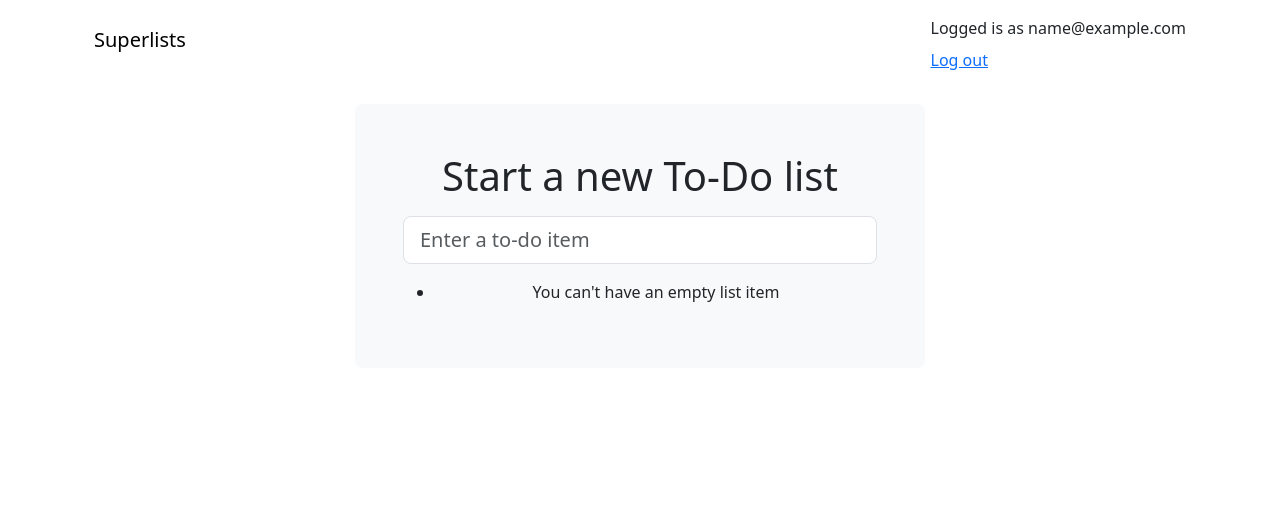
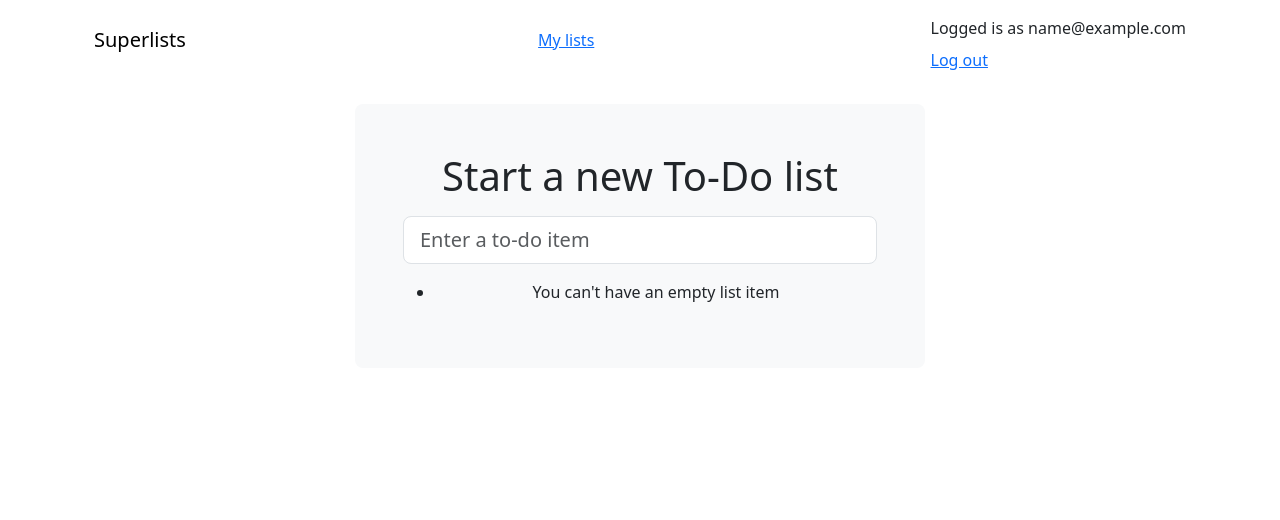
Before and after one commit to n-freman/tdd-with-python, a Django app: page /lists/new in a window 1280 px wide. Shown: the top 520 px of the page. Run offline with Django 4.2, Linux system fonts and the light colour scheme; the visitor is signed in with stand-in values (Sample User, id 1); some libraries are stand-ins or nearby versions.

Commit message:
url, placeholder view, and first-cut templates for my_lists

```diff
--- a/lists/templates/base.html
+++ b/lists/templates/base.html
@@ -14,6 +14,9 @@
 				<div class="container-fluid">
 					<a class="navbar-brand" href="/">Superlists</a>
 					{% if user.email %}
+					<ul class="nav navbar-nav navbar-left">
+						<li><a href="{% url 'my_lists' user.email %}">My lists</a></li>
+					</ul>
 					<ul class="nav navbar-nav navbar-right">
 						<li class="navbar text">Logged is as {{ user.email }}</li>
 						<li><a href="{% url 'logout' %}">Log out</a></li>
@@ -49,7 +52,7 @@
 				<div class="col-md-6 offset-md-3 p-5 my-4 bg-body-tertiary rounded-3">
 					<div class="text-center">
 						<h1>{% block header_text %}{% endblock %}</h1>
-
+						{% block list_form %}
 						<form action="{% block form_action %}{% endblock %}" method="POST">
 							{{ form.text }}
 							{% csrf_token %}
@@ -59,8 +62,19 @@
 							</div>
 							{% endif %}
 						</form>
-						{% block table %}
 						{% endblock %}
+						<div class="row">
+							<div class="col-md-6 col-md-offset-3">
+								{% block table %}
+                            	{% endblock %}
+							</div>
+						</div>
+						<div class="row">
+                        	<div class="col-md-6 col-md-offset-3">
+                        		{% block extra_content %}
+                            	{% endblock %}
+                        	</div>
+                        </div>
 					</div>
 				</div>
 			</div>
--- a/lists/urls.py
+++ b/lists/urls.py
@@ -20,4 +20,5 @@ from lists import views
 urlpatterns = [
     path('new', views.new_list, name='new_list'),
     path('<int:list_id>/', views.view_list, name='view_list'),
+    path('users/<str:email>/', views.my_lists, name='my_lists'),
 ]
--- a/lists/views.py
+++ b/lists/views.py
@@ -29,3 +29,7 @@ def new_list(request):
         form.save(for_list=list_)
         return redirect(list_)
     return render(request, 'home.html', {'form': form})
+
+
+def my_lists(request, email):
+    return render(request, 'my_lists.html')
```
Also changed, not shown: lists/templates/my_lists.html (added, +14 -0 lines), lists/tests/test_views.py (+7 -0 lines).
